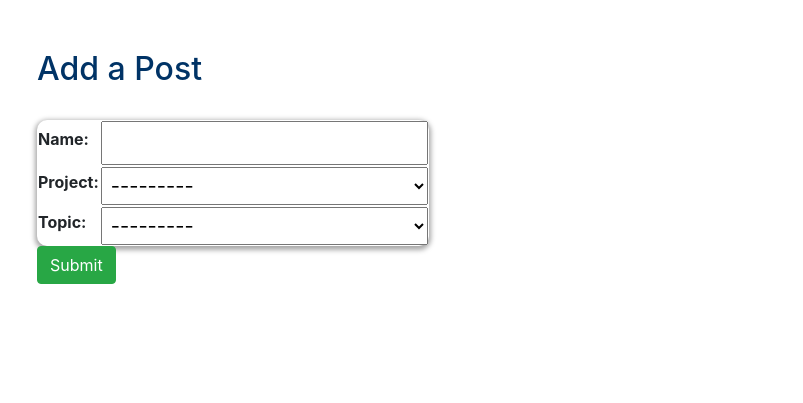
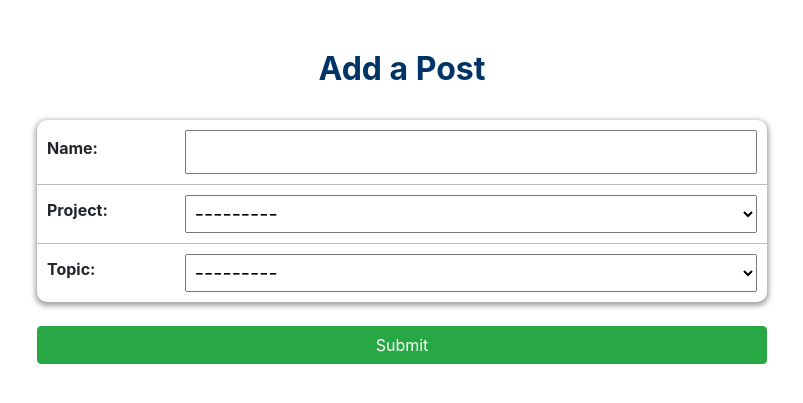
Before and after one commit to BobbyRobillard/marketing-management, a Django app: page /posting/add-post/1/ in a window 1280 px wide. Shown: the part 86-489 px from the top of the page, without its empty margins (238-1041 px from the left). Run offline with Django 3.2, Linux system fonts and the light colour scheme; data comes from the database, SQL or seed files in the repository; data that the repository does not hold is empty; parts of the project's set-up code (start-up, migrations or seed data) failed here and were passed over; some libraries are stand-ins or nearby versions.

Commit message:
Form back the way it should be

```diff
--- a/posting/templates/posting/post_form.html
+++ b/posting/templates/posting/post_form.html
@@ -2,6 +2,17 @@
 
 {% block custom_css %}
 <style type="text/css">
+  table {
+    padding: 20px;
+  }
+  td, th {
+    padding: 10px !important;
+  }
+  tr:nth-child(even) {
+    border-bottom: 1px solid #bbb;
+    border-top: 1px solid #bbb;
+  }
+  li {color: red;}
 </style>
 {% endblock custom_css %}
 
@@ -9,12 +20,12 @@
 <div class="container">
   <div class="row">
     <div class="col-md-8 offset-md-2">
-      <h2>Add a Post</h2><br />
+      <h2 class="center"><b>Add a Post</b></h2><br />
       <form method="post"> {% csrf_token %}
-          <table>
-              {{ form }}
-          </table>
-          <button class="btn btn-success">Submit</button>
+          <table class="col-12">
+            {{ form }}
+          </table><br />
+          <button class="btn btn-success col-12">Submit</button>
       </form>
     </div>
   </div>
--- a/posting/views.py
+++ b/posting/views.py
@@ -38,27 +38,11 @@ def remove_coupon_view(request, pk):
     #     messages.error(request, "Error, you cannot remove this code from this post!")
     return redirect('administration:homepage')
 
-#creates a new monitor
-class AddPostView(generic.FormView):
+#creates a new post
+class AddPostView(CreateView):
     success_url = reverse_lazy('administration:homepage')
     model = Post
-    template_name = 'posting/post_form.html'
-    form_class = modelformset_factory(
-        Post,
-        fields='__all__',
-    )
-
-    def get_form_kwargs(self):
-        kwargs = super(AddPostView, self).get_form_kwargs()
-        kwargs["queryset"] = Post.objects.none()
-        return kwargs
-
-    def form_valid(self, form):
-        for sub_form in form:
-            if sub_form.has_changed():
-                sub_form.save()
-
-        return super(AddPostView, self).form_valid(form)
+    form_class = PostForm
 
 class UpdatePostView(UpdateView):
     model = Post
```
Also changed, not shown: administration/templates/administration/project_detail.html (+3 -13 lines).
